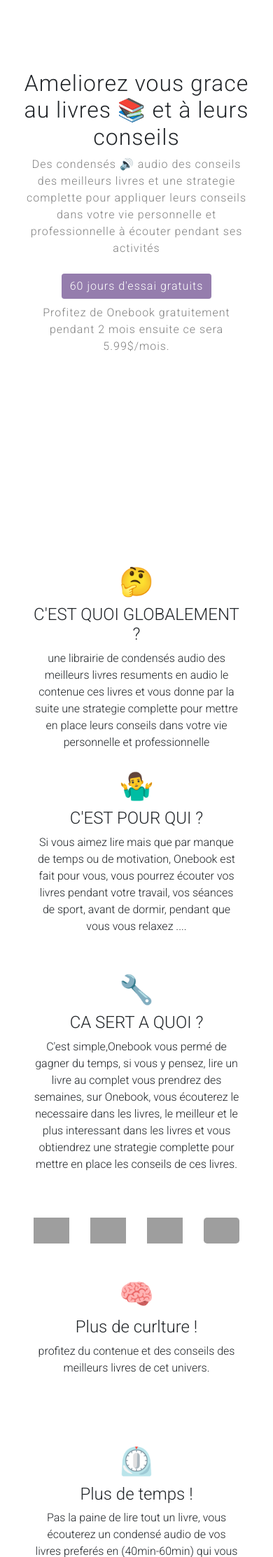
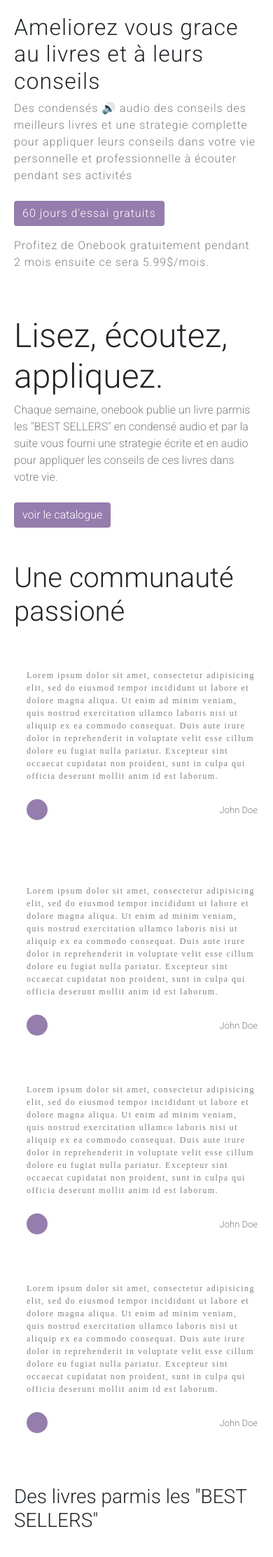
Before and after one commit to MehdiKhoudali/onebook, a Django app: page / in a window 390 px wide. Shown: the part 56-2281 px from the top of the page at 70% size. Run offline with Django 4.2, Linux system fonts and the light colour scheme; grey boxes are pictures that could not be loaded.

Commit message:
finished the landing page

```diff
--- a/example/templates/home.html
+++ b/example/templates/home.html
@@ -7,88 +7,75 @@ Accueil
 
 {% block content %}
     <section class="hero">
-        <div class="right" class="right">
-            <h1>Ameliorez vous grace au livres 📚 et à leurs conseils</h1>
+        <div class="left">
+          <img src="https://api.lesnouveauxauteurs.com/uploads/media/lna_book_cover/0001/37/dbf3054ec50df0218f1d7173643a09170c9a61e0.jpeg" alt="">
+        </div>
+        <div class="right">
+            <h1>Ameliorez vous grace au livres et à leurs conseils</h1>
             <p>Des condensés 🔊 audio des conseils des meilleurs livres et une strategie complette pour appliquer leurs
                 conseils dans
                 votre vie personnelle et professionnelle à écouter pendant ses activités </p>
             <a class="btn btn-outline-secondary border-0 text-white my-2" href="/" id="essaie">60 jours d'essai gratuits</a>
-            <p>Profitez de Onebook gratuitement pendant 2 mois ensuite ce sera 5.99$/mois.</p>
+            <p class="py-2">Profitez de Onebook gratuitement pendant 2 mois ensuite ce sera 5.99$/mois.</p>
         </div>
     </section>
-    <section class="hero_about mx-5 my-5">
-        <div class="mx-0">
-            <h1>🤔</h1>
-            <h4>C'EST QUOI GLOBALEMENT ?</h4>
-            <p>une librairie de condensés audio des meilleurs livres resuments en audio
-                le contenue ces livres et vous donne par la suite une strategie complette pour mettre en place leurs
-                conseils dans votre vie personnelle et professionnelle</p>
+    <section class="about">
+      <div class="left_about">
+        <h2>Lisez, écoutez, appliquez.</h2>
+        <p>Chaque semaine, onebook publie un livre parmis les "BEST SELLERS" en condensé audio et par la suite vous fourni une strategie écrite et en audio pour appliquer les conseils de ces livres dans votre vie.</p>
+        <a class="btn btn-outline-secondary border-0 text-white my-2" href="/" id="essaie">voir le catalogue</a>
+      </div>
+      <div class="right_about">
+        <img width="300px" src="https://cdn.designblognews.com/wp-content/uploads/2018/06/books-lineart-icons-png-free-png-and-icons-downloads-1528240579gn48k.jpg" charset="utf-8">
+      </div>
+    </section>
+    <h1 class="pass">Une communauté passioné </h1>
+    <section class="comments">
+      <div class="comment  mb-4 mx-2">
+        <div class="comment_content">
+          Lorem ipsum dolor sit amet, consectetur adipisicing elit, sed do eiusmod tempor incididunt ut labore et dolore magna aliqua. Ut enim ad minim veniam, quis nostrud exercitation ullamco laboris nisi ut aliquip ex ea commodo consequat. Duis aute irure dolor in reprehenderit in voluptate velit esse cillum dolore eu fugiat nulla pariatur. Excepteur sint occaecat cupidatat non proident, sunt in culpa qui officia deserunt mollit anim id est laborum.
         </div>
-        <div class="mx-0">
-            <h1>🤷‍♂️</h1>
-            <h4>C'EST POUR QUI ?</h4>
-            <p>Si vous aimez lire mais que par manque de temps ou de motivation, Onebook est fait pour vous, vous pourrez
-                écouter vos livres pendant votre travail, vos séances de sport, avant de dormir, pendant que vous vous
-                relaxez ....</p>
+        <div class="comment_header mt-4">
+          <a class="logo_comment"></a>
+          <a href="#" class="name_comment">John Doe</a>
         </div>
-        <div class="mx-0">
-            <h1>🔧</h1>
-            <h4>CA SERT A QUOI ?</h4>
-            <p>C'est simple,Onebook vous permé de gagner du temps, si vous y pensez, lire un livre au
-                complet vous prendrez des semaines, sur Onebook, vous écouterez le necessaire dans les livres, le meilleur
-                et le plus interessant dans les livres et vous obtiendrez une strategie complette pour mettre en place les
-                conseils de ces livres.</p>
+      </div>
+      <div class="comment  my-4 mx-2">
+        <div class="comment_content">
+          Lorem ipsum dolor sit amet, consectetur adipisicing elit, sed do eiusmod tempor incididunt ut labore et dolore magna aliqua. Ut enim ad minim veniam, quis nostrud exercitation ullamco laboris nisi ut aliquip ex ea commodo consequat. Duis aute irure dolor in reprehenderit in voluptate velit esse cillum dolore eu fugiat nulla pariatur. Excepteur sint occaecat cupidatat non proident, sunt in culpa qui officia deserunt mollit anim id est laborum.
         </div>
+        <div class="comment_header mt-4">
+          <a class="logo_comment"></a>
+          <a href="#" class="name_comment">John Doe</a>
+        </div>
+      </div>
+      <div class="comment  my-4 mx-2">
+        <div class="comment_content">
+          Lorem ipsum dolor sit amet, consectetur adipisicing elit, sed do eiusmod tempor incididunt ut labore et dolore magna aliqua. Ut enim ad minim veniam, quis nostrud exercitation ullamco laboris nisi ut aliquip ex ea commodo consequat. Duis aute irure dolor in reprehenderit in voluptate velit esse cillum dolore eu fugiat nulla pariatur. Excepteur sint occaecat cupidatat non proident, sunt in culpa qui officia deserunt mollit anim id est laborum.
+        </div>
+        <div class="comment_header mt-4">
+          <a class="logo_comment"></a>
+          <a href="#" class="name_comment">John Doe</a>
+        </div>
+      </div>
+      <div class="comment my-4 mx-2">
+        <div class="comment_content">
+          Lorem ipsum dolor sit amet, consectetur adipisicing elit, sed do eiusmod tempor incididunt ut labore et dolore magna aliqua. Ut enim ad minim veniam, quis nostrud exercitation ullamco laboris nisi ut aliquip ex ea commodo consequat. Duis aute irure dolor in reprehenderit in voluptate velit esse cillum dolore eu fugiat nulla pariatur. Excepteur sint occaecat cupidatat non proident, sunt in culpa qui officia deserunt mollit anim id est laborum.
+        </div>
+        <div class="comment_header mt-4">
+          <a class="logo_comment"></a>
+          <a href="#" class="name_comment">John Doe</a>
+        </div>
+      </div>
     </section>
-    <section class="mx-5">
-        <div class="last_episodes my-5">
-            <img src="https://cdn2.penguin.com.au/covers/original/9780552177528.jpg">
-            <img src="https://m.media-amazon.com/images/I/41lb45LtNWL._SY291_BO1,204,203,200_QL40_ML2_.jpg" alt="">
-            <img src="https://imgs.search.brave.com/bbKKHp_b17v7CiEZwNk7YsKAYhnaBaGyR53Rep1lwi8/rs:fit:1200:1200:1/g:ce/aHR0cHM6Ly9jZG4y/LnBlbmd1aW4uY29t/LmF1L2NvdmVycy9v/cmlnaW5hbC85Nzgw/MjQxMTg0ODM3Lmpw/Zw">
-            <img class="rounded-lg shadow-[0_35px_60px_-15px_rgba(0,0,0,50)]" src="https://cdn2.penguin.com.au/covers/original/9781761048197.jpg">
-        </div>
-    </section>
-    <section class="mx-5 my-5">
-        <div class="hero_about">
-            <div class="mx-0">
-                <h1 class="step">🧠</h1>
-                <h4>Plus de curlture !</h4>
-                <p>profitez du contenue et des conseils des meilleurs livres de cet univers.</p>
-            </div>
-            <div class="mx-0">
-                <h1 class="step">⏲️</h1>
-                <h4>Plus de temps !</h4>
-                <p>Pas la paine de lire tout un livre, vous écouterez un condensé audio de vos livres preferés en (40min-60min) qui vous resumera tous ce dont vous aurez besoin de savoir sur le livre en question.</p>
-            </div>
-            <div class="mx-0">
-                <h1 class="step">😎</h1>
-                <h4>Une bonne humeur !</h4>
-                <p>profitez des livres de developement personnel, profitez de leurs conseils et ameliorez votre vie personnelle et professionnelle.</p>
-            </div>
-        </div>
-    </section>
-    <section class="mx-5 steps_container">
-        <h2>Comment cela se passera pour vous ?</h2>
-        <div class="hero_about my-5">
-            <div class="mx-0">
-                <h1 class="step">1</h1>
-                <h4>Creer son compte</h4>
-                <p>Pour commencer vous devrez creer votre compte, profiter de l'offre d'essai gratuit de 2 mois ensuite vous
-                    connecter et vous rendre sur le catalogue.</p>
-            </div>
-            <div class="mx-0">
-                <h1 class="step">2</h1>
-                <h4>Choisir son livre</h4>
-                <p>Maintenant que vous etes sur le catalogue, choisissez votre livre !! choisissez celui qui vous inspire le
-                    plus ensuite posez vous, sur un canapé, un lit ou la ou vous vous sentez le mieux !</p>
-            </div>
-            <div class="mx-0">
-                <h1 class="step">3</h1>
-                <h4>Ecouter le livre !!</h4>
-                <p>Enfin !! vous en etes à la derniere etape, écouter son livre, mettre ses écouteur et ecouter le livre lu directement par nous, une
-                    fois fini vous retrouverez une strategie complette pour mettre en place les conseils du livre.</p>
-            </div>
-        </div>
+    <h3 class="pass">Des livres parmis les "BEST SELLERS"</h3>
+    <section class="book_landing">
+      <img src="https://imgs.search.brave.com/bbKKHp_b17v7CiEZwNk7YsKAYhnaBaGyR53Rep1lwi8/rs:fit:1200:1200:1/g:ce/aHR0cHM6Ly9jZG4y/LnBlbmd1aW4uY29t/LmF1L2NvdmVycy9v/cmlnaW5hbC85Nzgw/MjQxMTg0ODM3Lmpw/Zw">
+      <img class="rounded-lg shadow-[0_35px_60px_-15px_rgba(0,0,0,50)]" src="https://cdn2.penguin.com.au/covers/original/9780552177528.jpg">
+      <img class="rounded-lg shadow-[0_35px_60px_-15px_rgba(0,0,0,50)]" src="https://cdn2.penguin.com.au/covers/original/9781761048197.jpg">
+      <img src="https://imgs.search.brave.com/bbKKHp_b17v7CiEZwNk7YsKAYhnaBaGyR53Rep1lwi8/rs:fit:1200:1200:1/g:ce/aHR0cHM6Ly9jZG4y/LnBlbmd1aW4uY29t/LmF1L2NvdmVycy9v/cmlnaW5hbC85Nzgw/MjQxMTg0ODM3Lmpw/Zw">
+      <img class="rounded-lg shadow-[0_35px_60px_-15px_rgba(0,0,0,50)]" src="https://cdn2.penguin.com.au/covers/original/9780552177528.jpg">
+      <img class="rounded-lg shadow-[0_35px_60px_-15px_rgba(0,0,0,50)]" src="https://cdn2.penguin.com.au/covers/original/9781761048197.jpg">
     </section>
     <section class="start">
         <h3>Pret à commencer a profiter des meilleurs livres<br>de cet univers sans meme avoir à les lire ?</h3>
@@ -99,4 +86,5 @@ Accueil
         </div>
         <p>Profitez de Onebook gratuitement pendant 2 mois, ensuite ce sera 5.99$/mois !</p>
     </section>
+
 {% endblock %}
--- a/templates/base.html
+++ b/templates/base.html
@@ -30,7 +30,6 @@
             align-items: center;
             line-height: 0;
         }
-        /* home page */
         #essaie {
             background-color: #957DAD;
         }
@@ -42,24 +41,24 @@
             width: 100%;
         }
         .hero {
-            display: flex;
-            justify-content: space-between;
-            width: 100%;
-            height: 70vh;
-            align-items: center;
+          display: grid;
+          grid-template-columns: repeat(2, 1fr);
+          grid-template-rows: 1fr;
+          grid-column-gap: 10px;
+          grid-row-gap: 0px;
+          padding: 60px;
+          align-items: center !important;
+        }
+        .left {
+          width: 65%;
         }
         .right {
-            width: 100%;
-            align-items: center;
-            text-align: center !important;
-            height: 100%;
-            padding: 130px;
-
+            align-items: center !important;
         }
         .right * {
             align-items: center !important;
-            text-align: center;
             letter-spacing: 1px;
+            vertical-align: middle;
         }
         .right h1 {
             font-size: 3rem;
@@ -68,52 +67,14 @@
             color: gray;
         }
         .left {
-            width: 50%;
             height: 100%;
             align-items: center;
             text-align: center;
         }
-
         .left img {
-            width: 50%;
+            width: 100%;
+            align-items: center;
             text-align: center;
-        }
-        .hero_about {
-            display: grid;
-            grid-template-columns: repeat(3, 1fr);
-            grid-template-rows: 1fr;
-            grid-column-gap: 30px;
-            grid-row-gap: 0px;
-        }
-        .hero_about {
-            text-align: center;
-        }
-        .last_episodes {
-            display: grid;
-            grid-template-columns: repeat(4, 1fr);
-            grid-template-rows: 1fr;
-            grid-column-gap: 30px;
-            grid-row-gap: 0px;
-            text-align: center !important;
-        }
-        .last_episodes img {
-            width: 100%;
-            height: 99%;
-            text-align: center;
-        }
-        .step {
-            color: #957DAD;
-        }
-        .start {
-            text-align: center;
-            align-items: center;
-            padding: 50px;
-        }
-        .start p {
-            color: gray;
-        }
-        .text-gray {
-            color: gray;
         }
         a:hover {
             color: inherit;
@@ -122,41 +83,185 @@
             font-size: 12px;
             color: gray;
         }
-        .steps_container {
-            text-align: center;
+        .start {
+          text-align: center;
+        }
+        .footer a {
+          color: gray;
+        }
+        .start p {
+          color: gray;
+        }
+        .about {
+          display: grid;
+          grid-template-columns: repeat(2, 1fr);
+          grid-template-rows: 1fr;
+          grid-column-gap: 10px;
+          grid-row-gap: 0px;
+          padding: 150px;
+          align-items: center !important;
+        }
+        .left_about h1 {
+          font-size: 3rem;
+          letter-spacing: 1px;
+        }
+        .left_about p {
+          color: gray;
+        }
+        .left_about {
+          width: 90%;
+        }
+        .right_about {
+          width: 65%;
+        }
+        .right_about img {
+          width: 100%;
+        }
+        .left_about h2 {
+          font-size: 3rem;
+        }
+        .comment_header {
+          display: flex;
+          justify-content: space-between;
+          align-items: center;
+        }
+        .name_comment:hover {
+          color: gray;
+        }
+        .comments {
+          display: grid;
+          grid-template-columns: repeat(2, 1fr);
+          grid-template-rows: repeat(2, 1fr);
+          grid-column-gap: 0px;
+          grid-row-gap: 0px;
+          padding: 60px;
+        }
+        .logo_comment {
+          background: #957DAD;
+          width: 50px;
+          height: 50px;
+          align-items: center !important;
+          text-align: center;
+          border-radius: 50%;
+        }
+        .logo_comment i {
+          height: 100%;
+          align-items: center;
+        }
+        .name_comment {
+          color: gray;
+        }
+        .comment {
+          display: flex;
+          flex-direction: column;
+          width: 80%;
+        }
+        .comment_content {
+          color: gray;
+          letter-spacing: 1.5px;
+          font-family: serif;
+          font-size: 16px;
+        }
+        .pass {
+          padding: 60px;
+        }
+        .book_landing {
+          display: grid;
+          grid-template-columns: repeat(3, 1fr);
+          grid-template-rows: repeat(2, 1fr);
+          grid-column-gap: 15px;
+          grid-row-gap: 15px;
+          padding: 20px;
+        }
+        .book_landing img {
+          width: 100%;
         }
         @media screen and (max-width:900px) {
+          .start h1 {
+              font-size: 2rem;
+          }
+          .right {
+            padding-left: 0;
+          }
+          .right h1 {
+              font-size: 2rem;
+          }
+          .left img {
+            width: 100%;
+          }
+          .left {
+            display: none;
+          }
+          .right {
+            text-align: left;
+            align-items: center;
+          }
+          .hero {
+              display: grid;
+              grid-template-columns: 1fr;
+              grid-template-rows: repeat(1, 1fr);
+              grid-column-gap: 0px;
+              grid-row-gap: 10px;
+              padding: 20px;
+          }
+          .about {
+            display: grid;
+            grid-template-columns: 1fr;
+            grid-template-rows: repeat(1, 1fr);
+            grid-column-gap: 0px;
+            grid-row-gap: 15px;
+            padding: 20px;
+            text-align: center;
+            align-items: center !important;
+          }
+          .left_about {
+            width: 100%;
+            text-align: left;
+          }
+          .right_about {
+            /* width: 100%;
+            text-align: center;
+            align-items: center; */
+            display: none;
+          }
+          .right_about img {
+            width: 50%;
+          }
+        }
+        @media screen and (max-width:600px) {
             .footer {
                 padding: 10px;
+            }
+            .comments {
+              display: grid;
+              grid-template-columns: 1fr;
+              grid-template-rows: repeat(2, 1fr);
+              grid-column-gap: 0px;
+              grid-row-gap: 0px;
+              padding: 20px;
+            }
+            .comment {
+              width: 100%;
+              padding: 10px;
+            }
+            .comment_content {
+              font-size: 12px;
+            }
+            .logo_comment {
+              width: 30px;
+              height: 30px;
+            }
+            .name_comment {
+              font-size: 13px;
             }
             .start {
                 padding: 15px;
             }
-            .start h1 {
-                font-size: 2rem;
+            .left_about h1 {
+              font-size: 2rem;
             }
-            .right {
-                width: 100%;
-                background-position: center;
-                background-size: cover;
-                filter: sepia(2px);
-            }
-            .right h1 {
-                font-size: 2rem;
-            }
-            .hero {
-                height: 90vh;
-            }
-            .hero_about {
-                display: grid;
-                grid-template-columns: 1fr;
-                grid-template-rows: repeat(2, 1fr);
-                grid-column-gap: 5px;
-                grid-row-gap: 10px;
-            }
-            .right {
-                padding: 30px;
-                padding-top: 100px;
+            .pass {
+              padding: 20px;
             }
         }
     </style>
```
Also changed, not shown: vercel_app/settings.py (+10 -1 lines).
